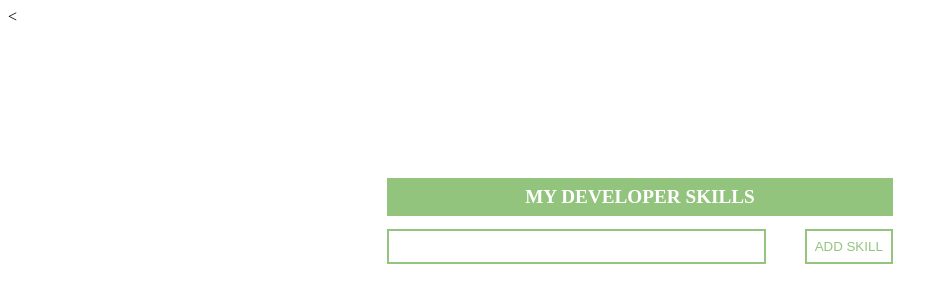
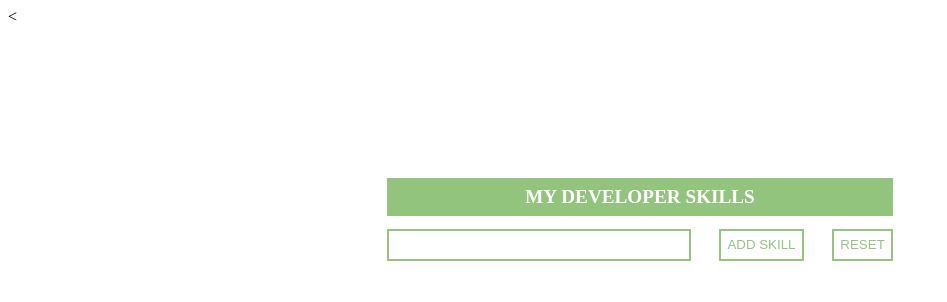
Before and after one commit to charlesmacmillan/Dev-Skills-Tracker-my-intro-to-express, a plain HTML site: page index.html in a window 1280 px wide. Shown: the whole page, without its empty margins (0-947 px from the left). Drawn offline with nearby package versions, Linux system fonts and the light colour scheme.

Commit message:
made it to where window storage works efficiently, with an option to reset

```diff
--- a/css/main.css
+++ b/css/main.css
@@ -22,16 +22,18 @@ p button {
   padding: 0.5rem;
 }
 input,
-#add {
+#add,
+#reset {
   border: solid 2px #94c47e;
-  padding: 0.5rem;
+  padding: 0, 0.5rem;
   background-color: white;
   color: #94c47e;
+  height: 2rem;
 }
 div {
   display: flex;
   justify-content: space-between;
 }
 input {
-  width: 75%;
+  width: 60%;
 }
--- a/index.html
+++ b/index.html
@@ -24,7 +24,10 @@
         <!-- <p><button>x</button> &nbsp;&nbsp; Cascading Style Sheets (CSS)</p>
         <p><button>x</button> &nbsp;&nbsp; Hypertext Markup Language (HTML)</p> -->
       </section>
-      <div><input type="text" /><button id="add">ADD SKILL</button></div>
+      <div>
+        <input type="text" /><button id="add">ADD SKILL</button
+        ><button id="reset">RESET</button>
+      </div>
     </main>
   </body>
 </html>
--- a/js/app.js
+++ b/js/app.js
@@ -3,13 +3,18 @@ let $input;
 let $storage = [];
 let load = [];
 //functions
-const remove = (evt) => {
-  evt.target.closest("p").remove();
-};
 const store = () => {
   $storage.push($input);
   window.localStorage.setItem(`skill`, JSON.stringify($storage));
 };
+const remove = (evt) => {
+  evt.target.closest("p").remove();
+};
+const reset = () => {
+  window.localStorage.clear();
+  $("p").remove();
+};
+
 const handleClick = () => {
   $input = $("input").val();
   $("section").append(
@@ -30,6 +35,7 @@ const init = () => {
 //event listeners
 $("#add").on("click", handleClick);
 $("section").on("click", "button", remove);
+$("#reset").on("click", reset);
 
 //initialize page
 init();
```
